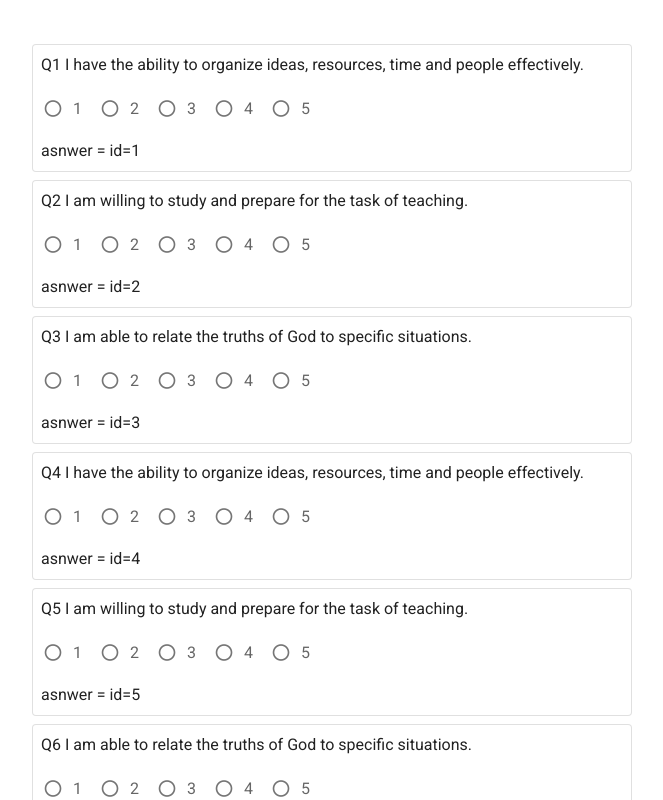
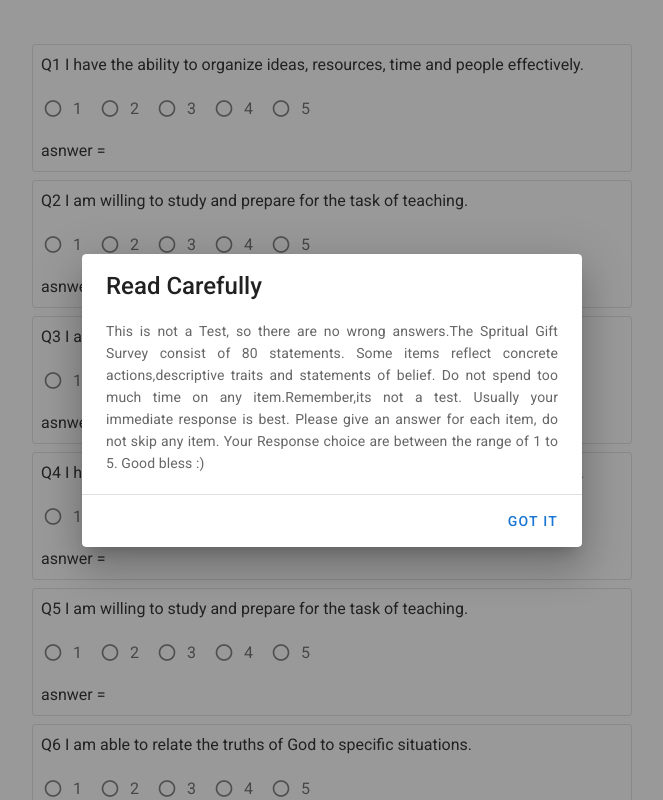
Before and after one commit to OluwasegunChinye/surveyapp, a Vue app: page /survey in a window 1280 px wide. Shown: the top 800 px of the page, without its empty margins (308-971 px from the left). Built offline with nearby package versions, Linux system fonts and the light colour scheme; a web font is replaced by a local one.

Commit message:
added dialog to survey page

```diff
--- /dev/null
+++ b/src/views/Result.vue
@@ -0,0 +1,39 @@
+<template>
+  <div>
+    <h2>I am the result section</h2>
+  </div>
+
+
+
+
+
+
+
+
+
+</template>
+
+
+<script>
+export default {
+
+  data() {
+    return {
+
+    }
+  },
+
+
+
+
+
+
+}
+</script>
+
+<style lang="scss" scoped>
+
+
+
+
+</style>
--- a/src/views/Survey.vue
+++ b/src/views/Survey.vue
@@ -2,9 +2,27 @@
   <div class="" >
 
     <div class="inner-wrapper">
+      <div class="text-center">
+        <v-dialog v-model="dialog" persistent width="500">
+          <v-card>
+            <v-card-title  class="headline" primary-title> Read Carefully</v-card-title>
+            <v-card-text class="text-justify mt-2">
+              This is not a Test, so there are no wrong answers.The Spritual Gift Survey consist of 80 statements. Some items reflect concrete actions,descriptive traits and statements of belief.
+              Do not spend too much time on any item.Remember,its not a test. Usually your immediate response is best.
+              Please give an answer for each item, do not skip any item. Your Response choice are between the range of 1 to 5. Good bless :)
+            </v-card-text>
+            <v-divider></v-divider>
+            <v-card-actions>
+              <v-spacer></v-spacer>
+              <v-btn color="primary" text @click="dialog = false">got it</v-btn>
+            </v-card-actions>
+          </v-card>
+        </v-dialog>
+      </div>
+
       <v-row class="mx-4 mt-8" style='justify-content: center;'>
         <v-col xs="12" sm="6" md="6">
-          <v-card outlined class="pa-2 mb-2" v-for="(survey, index) in surveys" :key="index"  >
+          <v-card outlined class="pa-2 mb-2" v-for="(survey, index) in surveys" :key="index" :id="index" >
             <p> <span>Q{{index+1}} </span>{{survey.question}}</p>
             <v-radio-group row dense v-model="survey.value">
               <v-radio label="1" value="1"></v-radio>
@@ -13,7 +31,7 @@
               <v-radio label="4" value="4"></v-radio>
               <v-radio label="5" value="5"></v-radio>
             </v-radio-group>
-            asnwer = {{survey.value}} id={{survey.id}}
+            asnwer = {{survey.value}}
           </v-card>
         </v-col>
       </v-row>
@@ -29,9 +47,10 @@ export default {
 
   data() {
     return {
-
+      dialog : true,
     }
   },
+
   computed : {
     surveys() {
       return this.$store.state.surveys;
```
